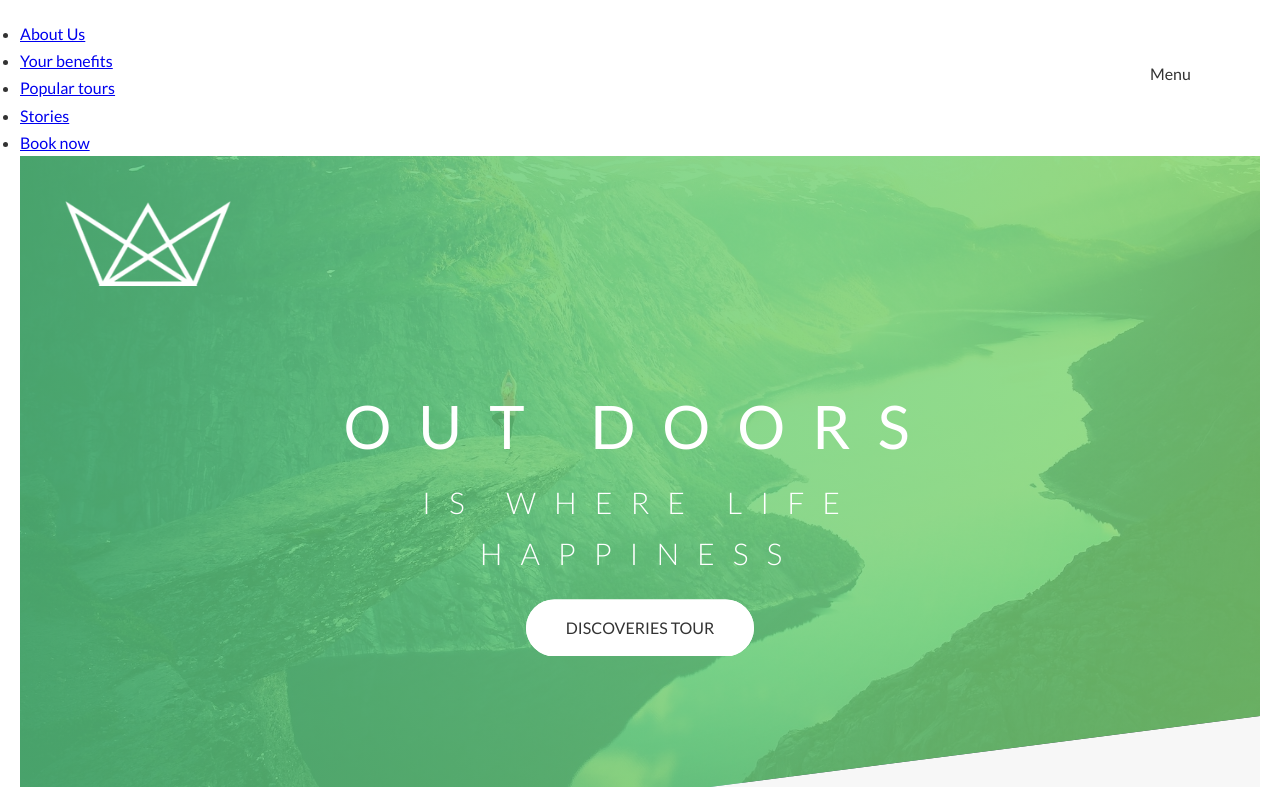
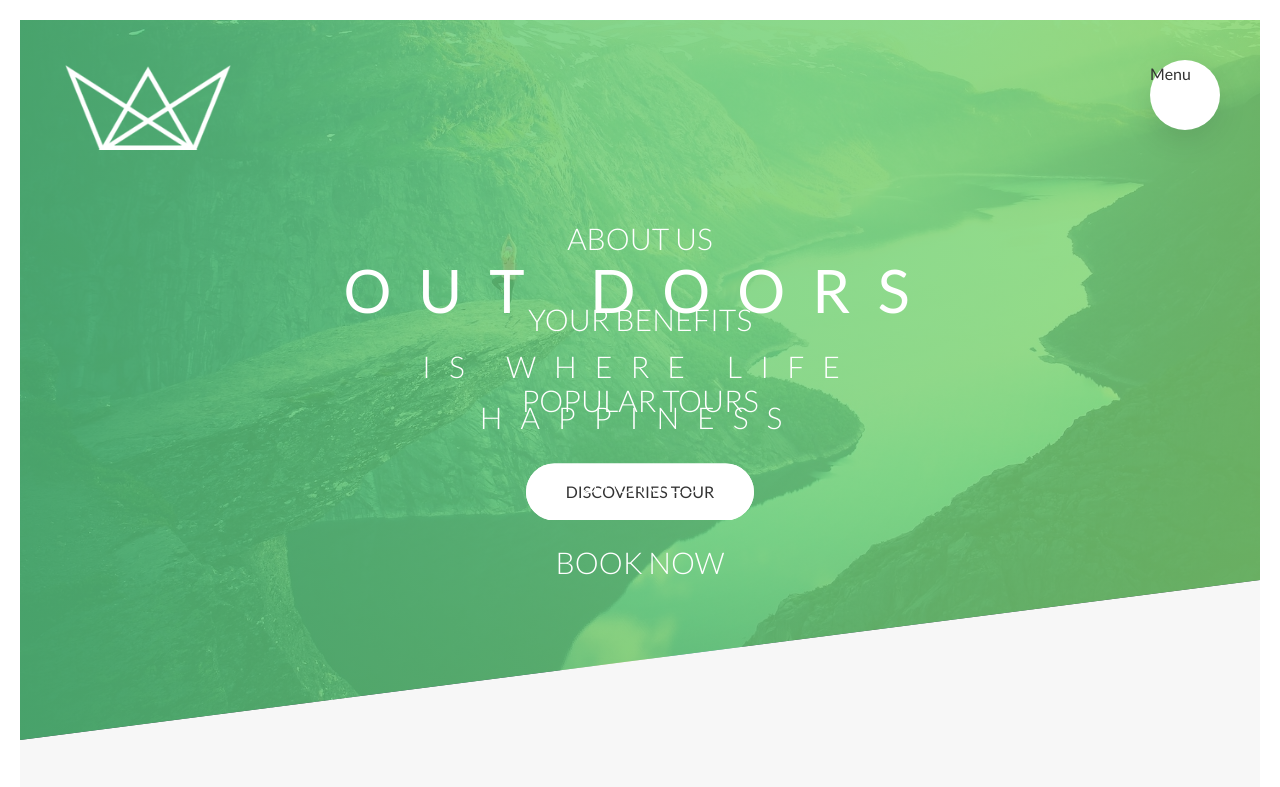
Before and after one commit to sajadhussain/Natours, a website: page index.html in a window 1280 px wide. Shown: the top 787 px of the page. Drawn offline with Linux system fonts and the light colour scheme.

Commit message:
navigation menu

```diff
--- a/index.html
+++ b/index.html
@@ -17,8 +17,8 @@
                 <input type="checkbox" class="navigation__checkbox" id="navi-toggle">
                 <label for="navi-toggle" class="navigation__button">Menu</label>
                 <div class="navigation__background">&nbsp;</div>
-                <nav class="navigation_nav">
-                    <ul class="navigation_list">
+                <nav class="navigation__nav">
+                    <ul class="navigation__list">
                         <li class="navigation__item"><a href="#" class="navigation__link">About Us</a></li>
                         <li class="navigation__item"><a href="#" class="navigation__link">Your benefits</a></li>
                         <li class="navigation__item"><a href="#" class="navigation__link">Popular tours</a></li>
--- a/sass/components/_navigation.scss
+++ b/sass/components/_navigation.scss
@@ -14,16 +14,18 @@
       right:6rem;
       border-radius: 50%;
       z-index: 2000;
+      box-shadow: 0 1rem 3rem rgba($color-black,.1);
     }
     &__background{
         height: 6rem;
         width: 6rem;
-        position: fixed;
+        position:fixed;
         top:6.5rem;
         right:6.5rem;
         background-image: radial-gradient($primary-color-dark,$primary-color-light);
         border-radius: 50%;
         z-index: 1000;
+        // transform:scale(80);
 
     }
     &__nav{
@@ -36,12 +38,42 @@
 
     }
     &__list{
+      position:absolute;
+      top:50%;
+      left:50%;
+      transform:translate(-50%,-50%);
+      list-style: none;
+      text-align: center;
 
     }
     &__item{
 
+     margin: 1rem;
+
+
     }
     &__link{
+      &:link,
+      &:visited{
+        display: inline-block;
+        font-size: 3rem;
+      font-weight: 300;
+      color:$color-white;
+      text-decoration: none;
+      text-transform: uppercase;
+      background-image: linear-gradient(120deg,transparent 0%,transparent 50%, $color-white 50%);
+      padding: 1rem 2rem;
+      background-size: 250%;
+      transition: all .5s;
+
+
+      }
+      &:hover,
+      &active{
+        background-position: 100%;
+        color:$primary-color-dark;
+        transform: translateX(1rem);
+      }
 
     }
   }
```
Also changed, not shown: css/style.css.
